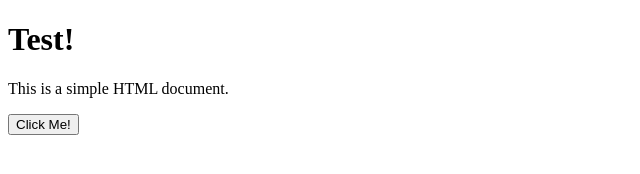
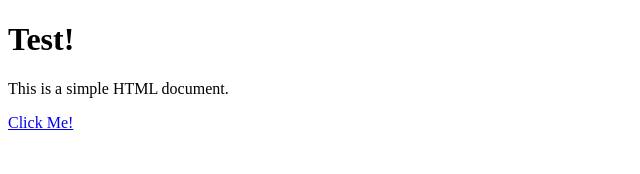
Before and after one commit to italomoraess/italomoraess.github.io, a plain HTML site: page index.html in a window 1280 px wide. Shown: the whole page, without its empty margins (0-640 px from the left). Drawn offline with Linux system fonts and the light colour scheme.

Commit message:
mudança

```diff
--- a/index.html
+++ b/index.html
@@ -11,8 +11,8 @@
         "env": "hml",
         "debug": false
     };
-  </script>
-  <script src="https://midastrackrpublic.blob.core.windows.net/scripts/snippet.min.js"></script>
+    </script>
+    <script src="https://midastrackrpublic.blob.core.windows.net/scripts/snippet.min.js"></script>
 </head>
 <body>
   <h1>Test!</h1>
@@ -22,6 +22,6 @@
     console.log("Midastrackr PID:", window.midastrackr.pid);
   </script>
 
-  <button href="https://institutocoreano.com/dtc/?2JYzox0in4=EHlZwMHXnB&utm_source=YTJub01&utm_medium=&utm_campaign=22415359806&utm_term=744762692079&gad_source=2&gclid=CjwKCAjwtdi_BhACEiwA97y8BB6RrhL1s6bwYCFu1VEWqiBeLFF_u9ZsPF7pTbZCL_SqotPaifehgxoCpZ0QAvD_BwE&src=[mclid]">Click Me!</button>
+  <a href="https://institutocoreano.com/dtc/?2JYzox0in4=EHlZwMHXnB&utm_source=YTJub01&utm_medium=&utm_campaign=22415359806&utm_term=744762692079&gad_source=2&gclid=CjwKCAjwtdi_BhACEiwA97y8BB6RrhL1s6bwYCFu1VEWqiBeLFF_u9ZsPF7pTbZCL_SqotPaifehgxoCpZ0QAvD_BwE&src=[mclid]">Click Me!</a>
 </body>
 </html>
```
